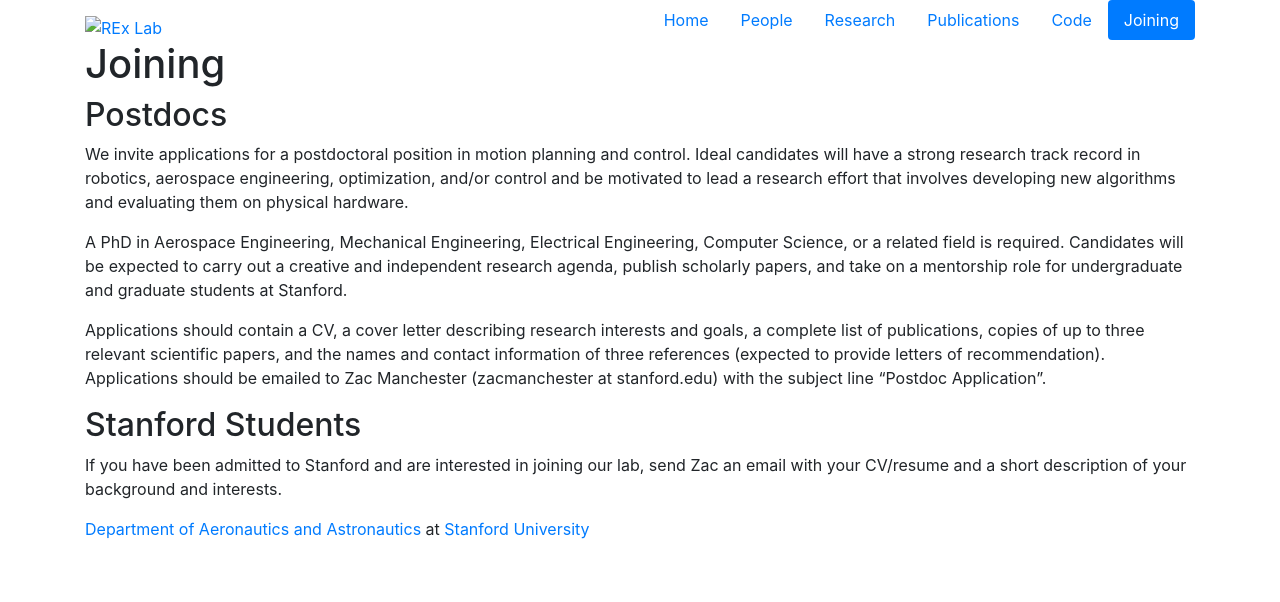
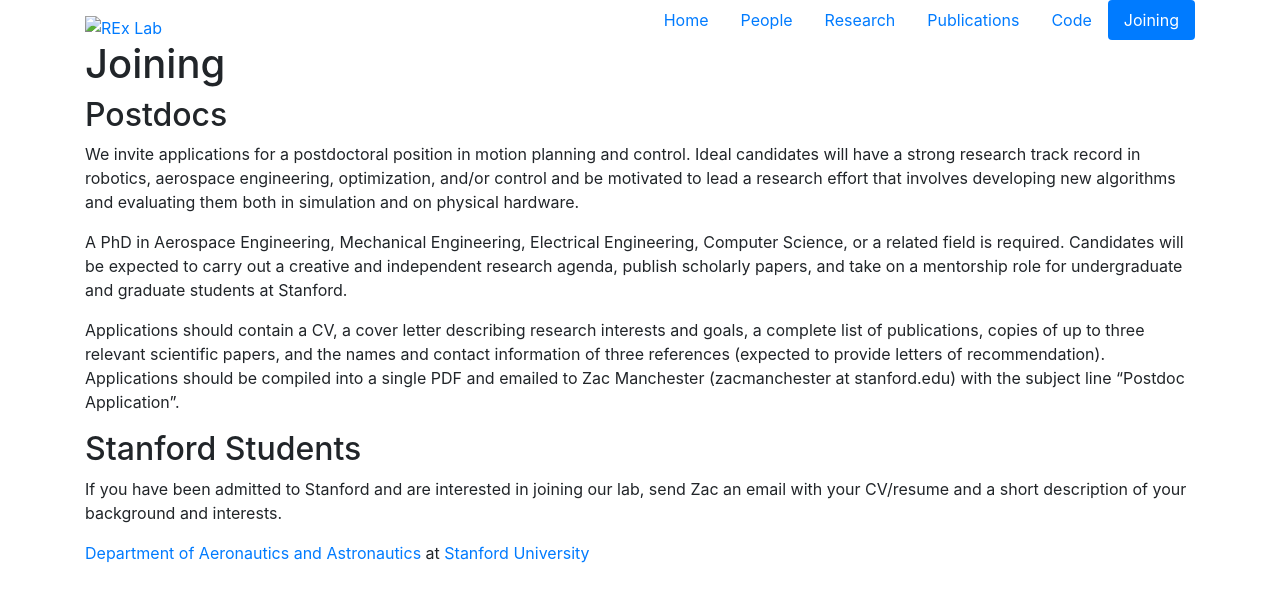
Before and after one commit to RoboticExplorationLab/roboticexplorationlab.github.io, a Jekyll site: the page built from join.md, in a window 1280 px wide. Shown: the top 602 px of the page. Built offline with Jekyll 4.4.1, drawn with Linux system fonts in a browser that asks for light colours; comment, search, counter and statistics services are not loaded.

Commit message:
Tweaked postdoc add

```diff
--- a/join.md
+++ b/join.md
@@ -5,11 +5,11 @@ title: Joining
 
 ## Postdocs
 
-We invite applications for a postdoctoral position in motion planning and control. Ideal candidates will have a strong research track record in robotics, aerospace engineering, optimization, and/or control and be motivated to lead a research effort that involves developing new algorithms and evaluating them on physical hardware.
+We invite applications for a postdoctoral position in motion planning and control. Ideal candidates will have a strong research track record in robotics, aerospace engineering, optimization, and/or control and be motivated to lead a research effort that involves developing new algorithms and evaluating them both in simulation and on physical hardware.
 
 A PhD in Aerospace Engineering, Mechanical Engineering, Electrical Engineering, Computer Science, or a related field is required. Candidates will be expected to carry out a creative and independent research agenda, publish scholarly papers, and take on a mentorship role for undergraduate and graduate students at Stanford.
 
-Applications should contain a CV, a cover letter describing research interests and goals, a complete list of publications, copies of up to three relevant scientific papers, and the names and contact information of three references (expected to provide letters of recommendation). Applications should be emailed to Zac Manchester (zacmanchester at stanford.edu) with the subject line "Postdoc Application".
+Applications should contain a CV, a cover letter describing research interests and goals, a complete list of publications, copies of up to three relevant scientific papers, and the names and contact information of three references (expected to provide letters of recommendation). Applications should be compiled into a single PDF and emailed to Zac Manchester (zacmanchester at stanford.edu) with the subject line "Postdoc Application".
 
 ## Stanford Students
 
```
